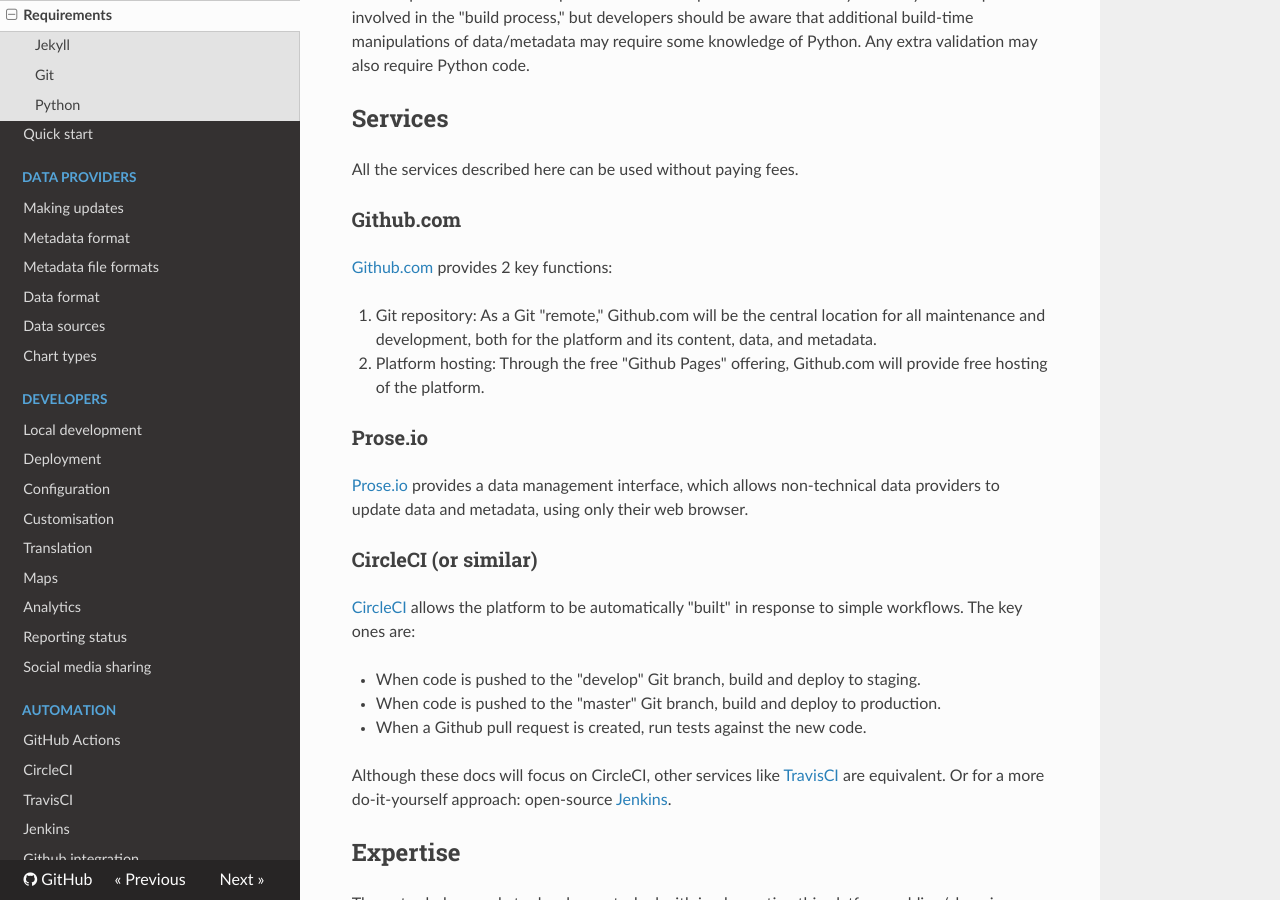
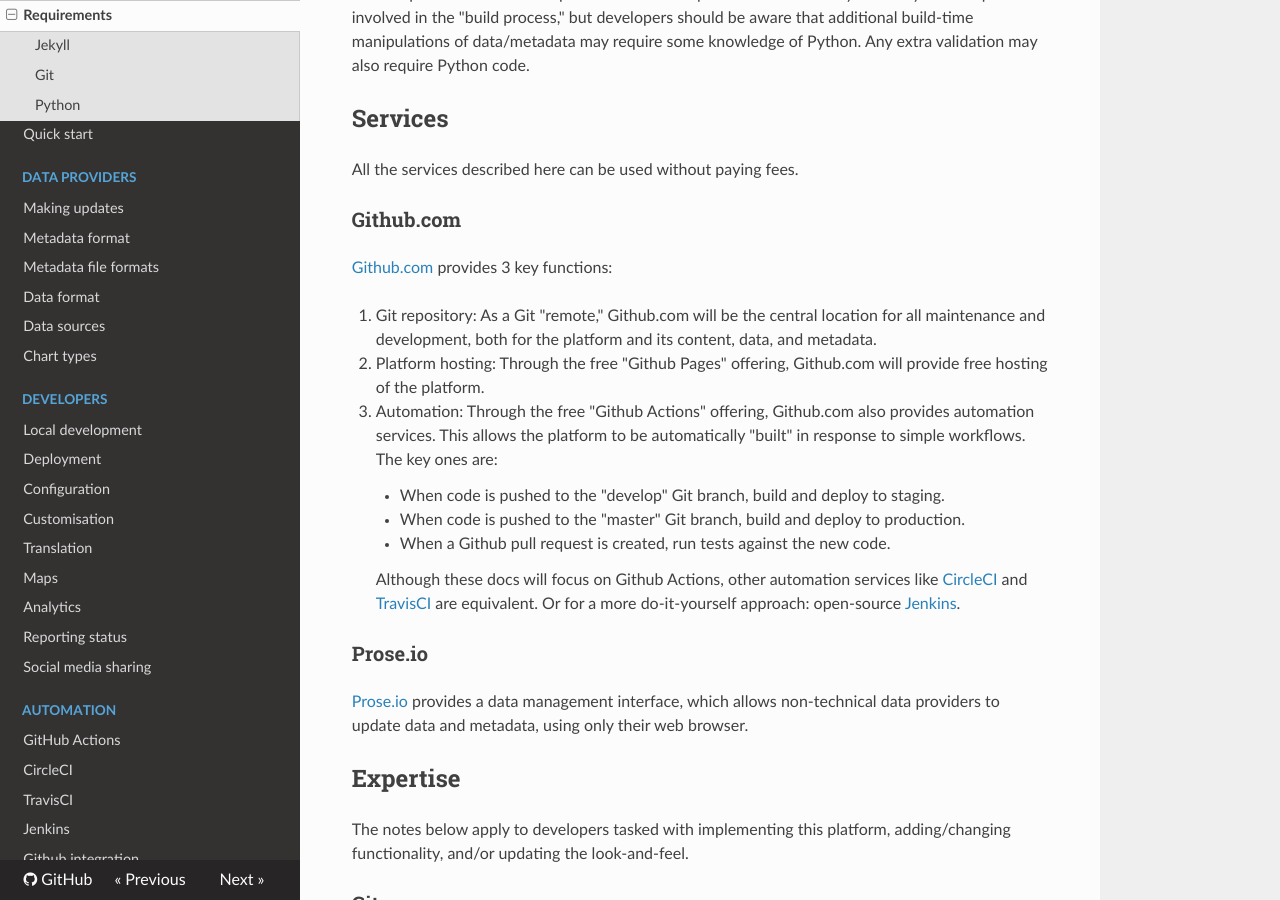
Before and after one commit to open-sdg/open-sdg, an MkDocs documentation site: the page built from docs/requirements.md, in a window 1280 px wide and 900 px high, scrolled down 672 px. Built offline with MkDocs 1.6.1, drawn with Linux system fonts in a browser that asks for light colours; nearby versions of some CDN libraries; old or Windows-style settings are respelled for this version of MkDocs.

Commit message:
Update some mentions of CircleCI

```diff
--- a/docs/requirements.md
+++ b/docs/requirements.md
@@ -24,24 +24,21 @@
 
 ### Github.com
 
-[Github.com](https://github.com) provides 2 key functions:
+[Github.com](https://github.com) provides 3 key functions:
 
 1. Git repository: As a Git "remote," Github.com will be the central location for all maintenance and development, both for the platform and its content, data, and metadata.
 1. Platform hosting: Through the free "Github Pages" offering, Github.com will provide free hosting of the platform.
+1. Automation: Through the free "Github Actions" offering, Github.com also provides automation services. This allows the platform to be automatically "built" in response to simple workflows. The key ones are:
+
+    * When code is pushed to the "develop" Git branch, build and deploy to staging.
+    * When code is pushed to the "master" Git branch, build and deploy to production.
+    * When a Github pull request is created, run tests against the new code.
+
+    Although these docs will focus on Github Actions, other automation services like [CircleCI](https://circleci.com) and [TravisCI](https://travis-ci.org) are equivalent. Or for a more do-it-yourself approach: open-source [Jenkins](https://jenkins.io).
 
 ### Prose.io
 
 [Prose.io](https://prose.io) provides a data management interface, which allows non-technical data providers to update data and metadata, using only their web browser.
-
-### CircleCI (or similar)
-
-[CircleCI](https://circleci.com/) allows the platform to be automatically "built" in response to simple workflows. The key ones are:
-
-* When code is pushed to the "develop" Git branch, build and deploy to staging.
-* When code is pushed to the "master" Git branch, build and deploy to production.
-* When a Github pull request is created, run tests against the new code.
-
-Although these docs will focus on CircleCI, other services like [TravisCI](https://travis-ci.org) are equivalent. Or for a more do-it-yourself approach: open-source [Jenkins](https://jenkins.io).
 
 ## Expertise
 
```
Also changed, not shown: docs/automation/circle-ci.md (+2 -2 lines), docs/deployment.md (+2 -2 lines).
